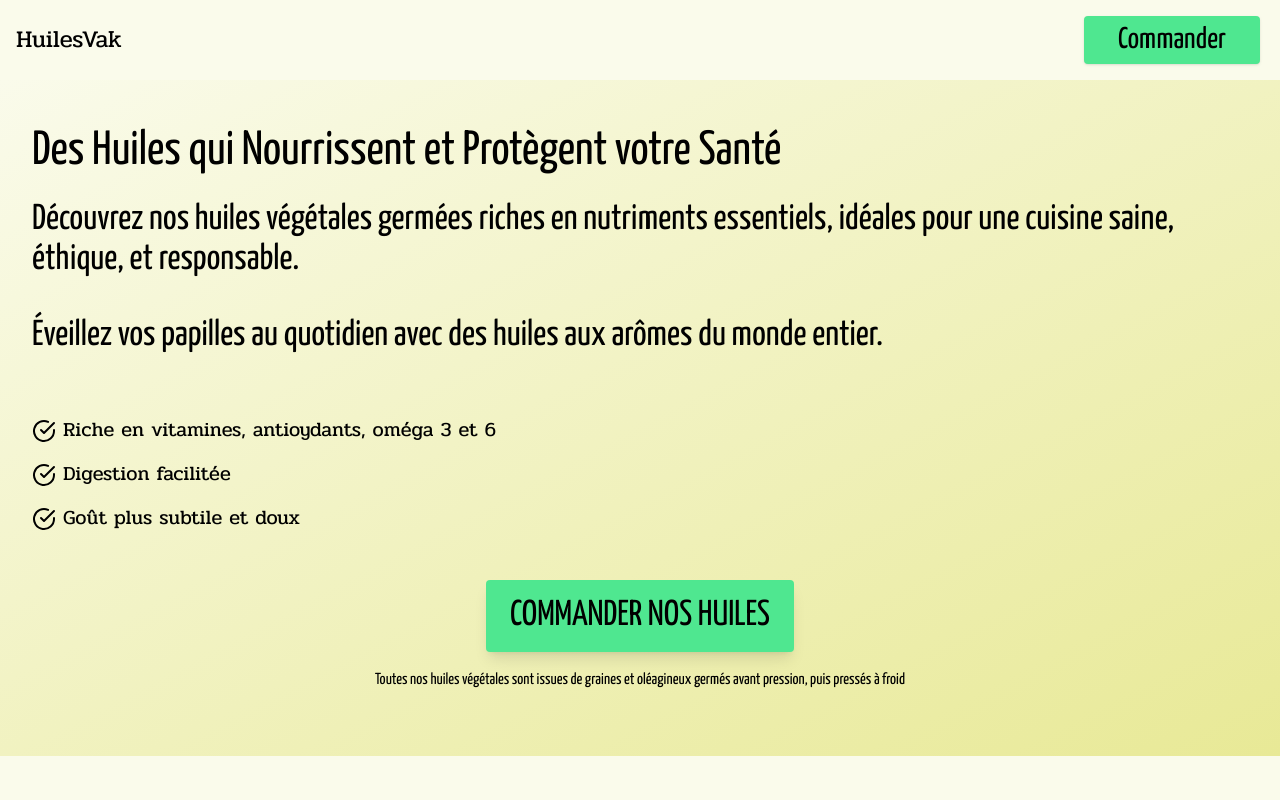
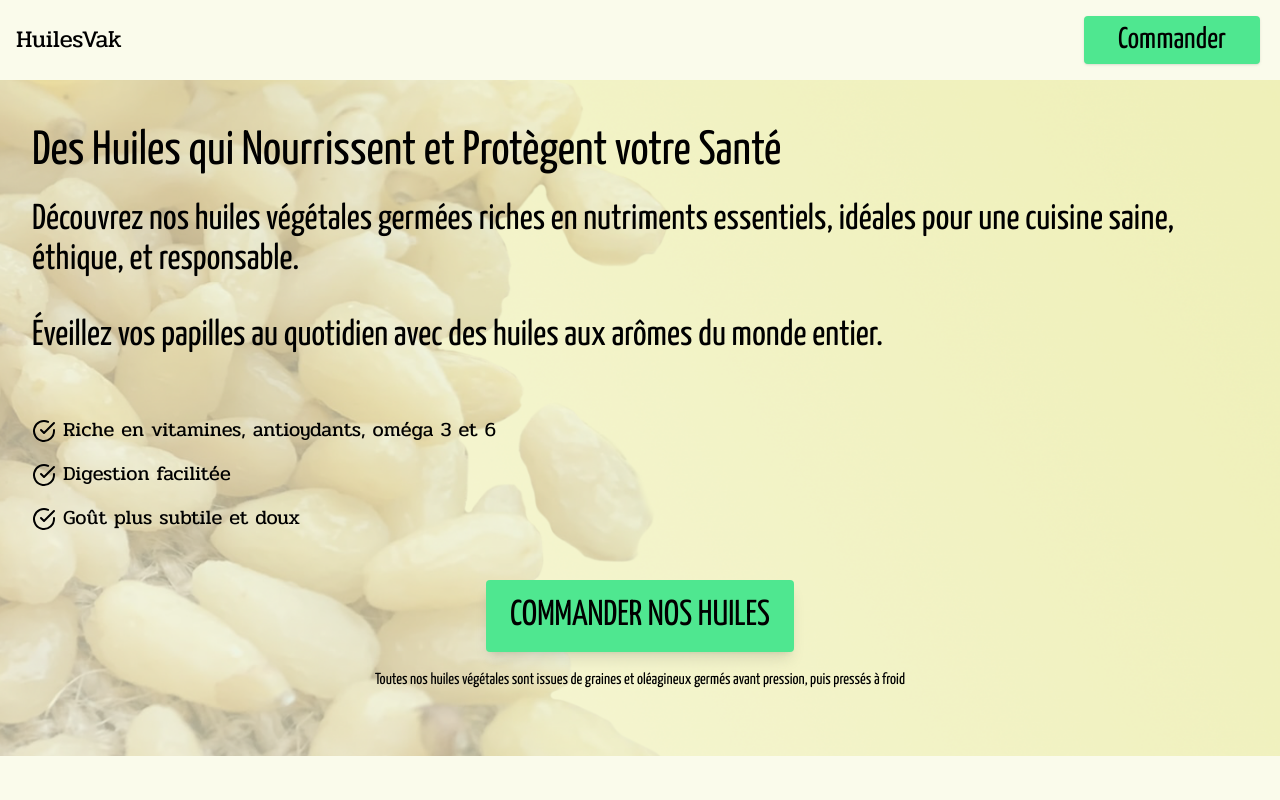
Before and after one commit to arnaudpant/huilevak, a React (Vite) app: page / in a window 1280 px wide. Shown: the top 800 px of the page. Built offline with nearby package versions, Linux system fonts and the light colour scheme.

Commit message:
ajout bg hero

```diff
--- a/src/ui/sections/SectionHero.jsx
+++ b/src/ui/sections/SectionHero.jsx
@@ -3,7 +3,7 @@ import ButtonCommander from '../../components/ButtonCommander';
 
 const SectionHero = () => {
     return (
-        <section className="px-8 py-12 bg-gradient-to-br from-p1 to-p4">
+        <section className="px-8 py-12 bg-hero bg-cover bg-left">
             <div>
                 <h1 className="text-5xl ">
                     Des Huiles qui Nourrissent et Protègent votre Santé
@@ -29,7 +29,8 @@ const SectionHero = () => {
                         <CheckCircle className="inline" /> Digestion facilitée
                     </li>
                     <li className="py-2">
-                        <CheckCircle className="inline" /> Goût plus subtile et doux
+                        <CheckCircle className="inline" /> Goût plus subtile et
+                        doux
                     </li>
                 </ul>
             </div>
--- a/tailwind.config.js
+++ b/tailwind.config.js
@@ -25,7 +25,11 @@ export default {
             sans: ['Yanone Kaffeesatz', 'sans-serif'],
             serif: ['Pridi', 'serif'],
         },
-    extend: {},
+        extend: {
+            backgroundImage: {
+                'hero': "url('/background/banniereHero.png')"
+            },
+        },
     },
     plugins: [],
 };
```
Also changed, not shown: public/background/banniereHero.png (added). Lines whose indentation alone changed are shown as unchanged.
